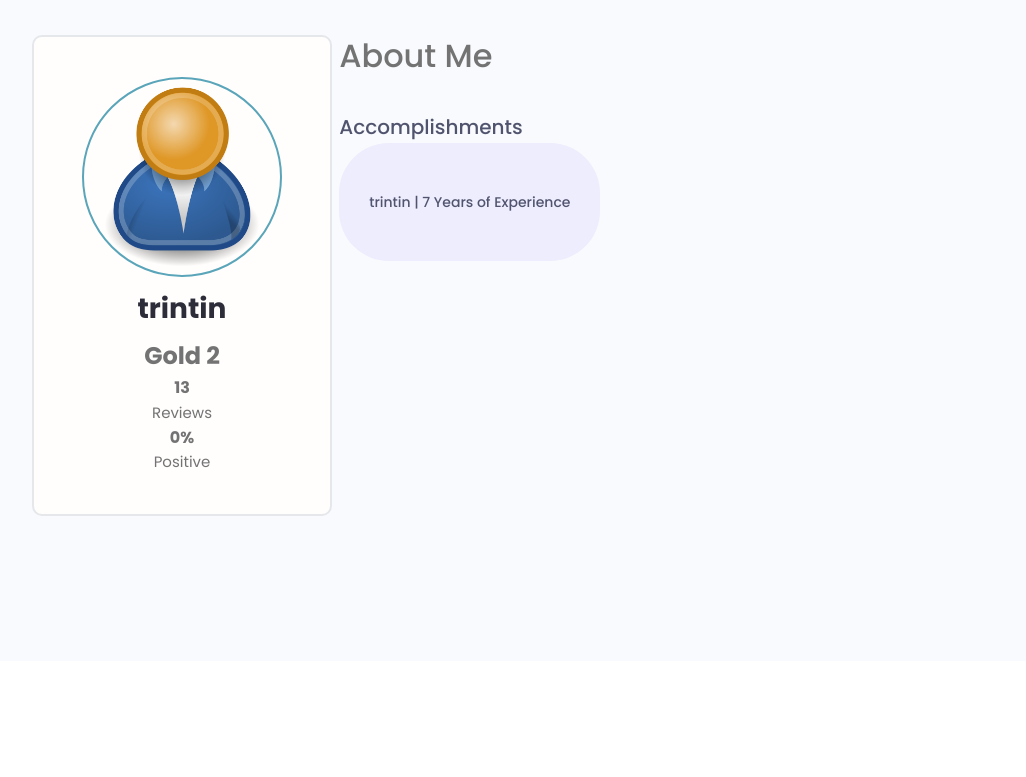
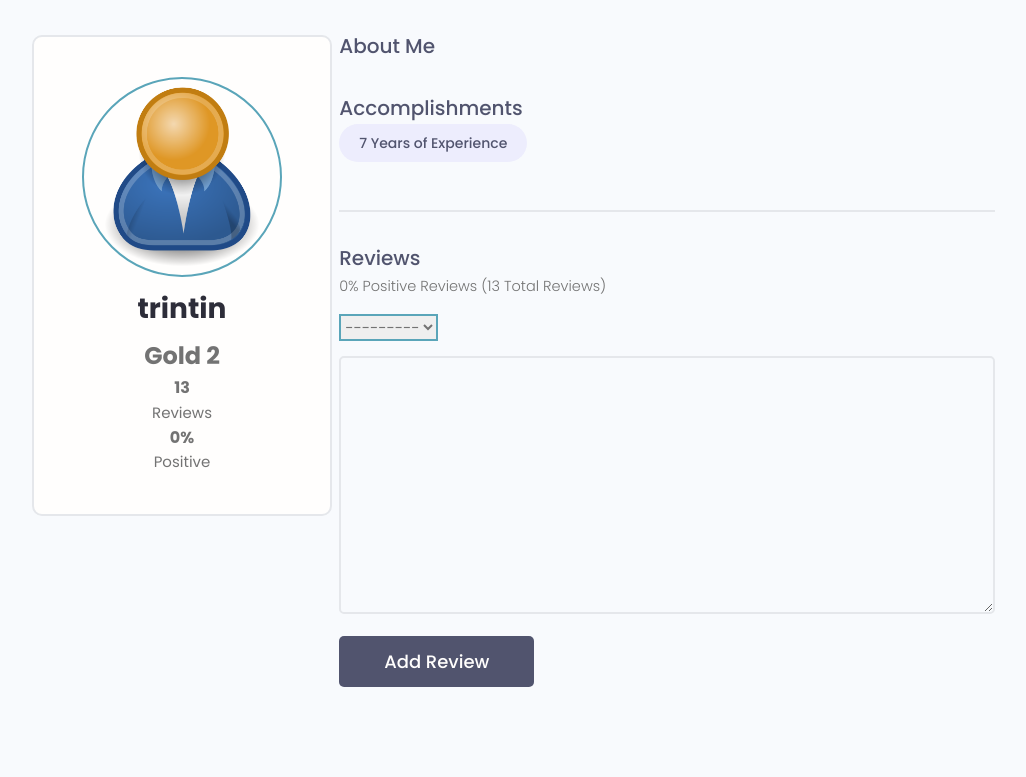
Before and after one commit to TrintinAffleck/BetterCoaching, a Django app: a page that uses templates/nav-bar.html in a window 1280 px wide. Shown: the part 139-916 px from the top of the page, without its empty margins (96-1122 px from the left). Before the commit the page ends 655 px from the top, so only its background shows below. Run offline with Django 4.2, Linux system fonts and the light colour scheme; data comes from the database, SQL or seed files in the repository; both versions use the stored data as it was after the commit; data that the repository does not hold is empty; some libraries are stand-ins or nearby versions.

Commit message:
Reviews and Votes

```diff
--- a/coaches/forms.py
+++ b/coaches/forms.py
@@ -1,8 +1,7 @@
-from .models import Coach, Accomplishments
+from .models import Coach, Accomplishments, Review
 from django.forms import ModelForm
 from users.forms import UpdateAccountForm
 from django.forms import Select
-
 
 class CoachForm(ModelForm):
     class Meta:
@@ -12,7 +11,6 @@ class CoachForm(ModelForm):
                   'profile_img',
                   'body',
                   'discord_link']
-
 
     def __init__(self, *args, **kwargs):
         super(CoachForm, self).__init__(*args, **kwargs)
@@ -39,8 +37,6 @@ class AccomplishmentForm(ModelForm):
             for name, field in self.fields.items():
                 field.widget.attrs.update({'class':'input', 'placeholder':'Enter Accomplishment'})
 
-
-
 class UpdateCoachForm(UpdateAccountForm):
     class Meta:
         model = Coach
@@ -60,3 +56,17 @@ class UpdateCoachForm(UpdateAccountForm):
 
         for name, field in self.fields.items():
             field.widget.attrs.update({'class':'input'})
+
+class ReviewForm(ModelForm):
+    class Meta():
+        model = Review
+        fields = ['rating_value', 'body']
+        labels = {
+            'rating_value' : 'Choose your vote',
+            'body' : 'Type your review here...'
+        }
+    def __init__(self, *args, **kwargs):
+        super(ReviewForm, self).__init__(*args, **kwargs)
+
+        for name, field in self.fields.items():
+            field.widget.attrs.update({'class':'input'})
--- a/coaches/templates/coach.html
+++ b/coaches/templates/coach.html
@@ -18,13 +18,12 @@
                 <img
                   class="avatar avatar--xl"
                   src="{{coach.profile_img.url}}"
-                />
+                  />
                 <h2 class="coach__name">{{coach.display_name}}</h2>
                 <!-- Rank -->
                 <p
                   class="coach__title"
-                  style="font-weight: bold; font-size: x-large"
-                >
+                  style="font-weight: bold; font-size: x-large">
                   {{coach.user_type.rank}} {{coach.user_type.division}}
                 </p>
                 <p class="coach__title">{{coach.rating}}</p>
@@ -44,52 +43,69 @@
                                 </li>
                             </ul> -->
                 {% if user.is_authenticated %}
-                <a href="#" class="btn btn--sub btn--lg" style="margin-top: 2em"
-                  >Send Message</a
-                >
+                <a href="#" class="btn btn--sub btn--lg" style="margin-top: 2em">Send
+                  Message</a>
                 {% endif %}
-                    </div>
-                </div>
+              </div>
             </div>
+          </div>
 
           <div class="column column--2of3">
             <div class="coachInfo">
-              <h3 class="coachInfo__title">About Me</h3>
+              <h3 class="coachInfo__subtitle">About Me</h3>
               <p class="coachInfo__about">{{coach.body}}</p>
             </div>
             <div class="coachInfo">
-              <h3 class="coachInfo__subtitle">Accomplishments</h3>
               <div class="coachInfo__otherSkills">
                 {% for acp in coach.accomplishments_set.all %}
-                <span class="tag tag--pill tag--sub tag--lg">
-                  <small>{{acp|slice:"15"}}</small>
-                  {% endfor %}
+                <h3 class="coachInfo__subtitle">Accomplishments</h3>
+                <span class="tag tag--pill tag--sub tag--sm">
+                  <small>{{acp.name|slice:"45"}}</small>
+                </span>
+                {% endfor %}
 
                   <div class="comments">
+                  <h3 class="coachInfo__subtitle">Reviews</h3>
+                  <h6 class="coachInfo__about">
+                      {{coach.rating_ratio}}% Positive Reviews ({{coach.rating_total}}
+                      Total Review{{coach.rating_total|pluralize:"s"}})
+                  </h6>
+
+                  <!-- Review Form -->
+                  <form class="form" action="{% url 'coach' coach.display_name %}" method="POST">
+                      {% csrf_token %}
+                      {% for field in form %}
+                      <div class="form__field">
+                          <label for="formInput#textarea">{{field.label}}</label>
+                          {{field}}
+                      </div>
+                      {% endfor %}
+                      <input class="btn btn--sub btn--lg" type="submit" value="Add Review" />
+                  </form>
+
+                    <!-- Reviews -->
                     <div class="commentList">
                       {% for review in coach.review_set.all %}
                       <div class="comment">
-                        <a href="{% url 'coach' review.owner.id  %}">
-                          {{review.rating_value}}
+                        <a>
+                          {{review.rating_value}}/5.0
                         </a>
-
                         <div class="comment__details">
-                          <a
-                            href="{% url 'coach' review.owner.id  %}"
-                            class="comment__author"
-                            >{{review.owner.username}}</a
-                          >
+                          <a class="comment__author">{{review.owner.username}}</a>
+                          {% if review.body %}
                           <p class="comment__info">
-                            {{review.body|linebreaksbr}}
+                            {{review.body}}
                           </p>
+                          {% endif %}
                         </div>
                       </div>
                       {% endfor %}
                     </div>
+
                   </div>
                   {% endblock content %}
-                </span>
               </div>
+
             </div>
           </div>
         </div>
--- a/coaches/templates/coaches_list.html
+++ b/coaches/templates/coaches_list.html
@@ -48,7 +48,6 @@
           <div class="grid grid--three">
             <!-- Card Sections -->
             {% for coach in coaches %}
-            {% if coach.user_type.is_coach %}
             {% if coach.user_type.rank and coach.user_type.division %}
             <div class="column">
               <div class="card coach">
@@ -79,7 +78,6 @@
               </div>
             </div>
             {% endif %}
-            {% endif %}
             {% endfor %}
           </div>
         </div>
--- a/coaches/views.py
+++ b/coaches/views.py
@@ -2,7 +2,7 @@ from django.shortcuts import render, redirect
 from django.contrib.auth.decorators import login_required
 from django.http import HttpResponse
 from django.contrib.messages import success,warning,info
-from .forms import CoachForm, AccomplishmentForm
+from .forms import CoachForm, AccomplishmentForm, ReviewForm
 from .models import Coach
 from coaches.utils import search_coaches, paginate_coaches
 
@@ -11,7 +11,7 @@ coaches_list = Coach.objects.all()
 
 def coaches(request):
     coach_obj, search_query = search_coaches(request)
-    custom_range,coaches = paginate_coaches(request, coach_obj, 1)
+    custom_range,coaches = paginate_coaches(request, coach_obj, 3)
 
     context = {'coaches' : coaches, 'search_query': search_query,
                'custom_range' : custom_range}
@@ -21,7 +21,18 @@ def coach(request,pk):
     for coach in coaches_list:
         if pk == coach.display_name:
             coachObj = Coach.objects.get(display_name=pk)
-            context = {'coach':coachObj}
+            form = ReviewForm()
+            print(coachObj)
+            print(request.method)
+            if request.method == 'POST':
+                form = ReviewForm(request.POST)
+                review = form.save(commit=False)
+                review.coach = coachObj
+                review.owner = request.user.profile
+                review.save()
+                coachObj.get_votes
+                success(request,'Submitted review')
+            context = {'coach' : coachObj, 'form' : form}
             return render(request,'coach.html',context)
     return HttpResponse(f'Could not find {pk} coach page')
 
--- a/static/uikit/styles/modules/_tag.css
+++ b/static/uikit/styles/modules/_tag.css
@@ -53,6 +53,11 @@
 
 .tag--lg {
   padding: 0.8rem 3rem;
+  font-size: 2rem;
+}
+
+.tag--sm {
+  padding: 0.8rem 2rem;
   font-size: 1.4rem;
 }
 
--- a/templates/nav-bar.html
+++ b/templates/nav-bar.html
@@ -33,7 +33,7 @@
           <li class="header__menuItem"><a href="{% url 'update-coach' %}">Coach Dashboard</a></li>
           {% endif %}
           {% if user.profile.profile_img %}
-          <li class="header__menuItem"><a class="avatar avatar--lg">
+          <li class="header__menuItem"><a class="avatar avatar--md">
           <img src="{{user.profile.profile_img.url}}" alt="avatar thumbnail" />
           </a></li>
           {% endif %}
--- a/users/urls.py
+++ b/users/urls.py
@@ -2,7 +2,7 @@ from django.urls import path
 from . import views
 
 urlpatterns = [
-    path('',views.editUserAccount,name='users'),
+    # path('',views.editUserAccount,name='users'),
     path('login/', views.loginUser, name='login'),
     path('register/', views.registerUser, name='register'),
     path('logout/', views.logoutUser, name='logout'),
```
Also changed, not shown: coaches/models.py (+55 -23 lines), coaches/migrations/0053_alter_review_owner.py (added), coaches/migrations/0054_alter_review_owner.py (added), coaches/migrations/0055_alter_review_rating_value.py (added), coaches/migrations/0056_alter_review_rating_value.py (added), coaches/migrations/0057_alter_review_rating_value.py (added), coaches/migrations/0058_alter_review_rating_value.py (added), coaches/migrations/0059_alter_review_options.py (added), coaches/migrations/0060_alter_coach_options.py (added), coaches/migrations/0061_alter_coach_options.py (added), db.sqlite3, 1 other file.
